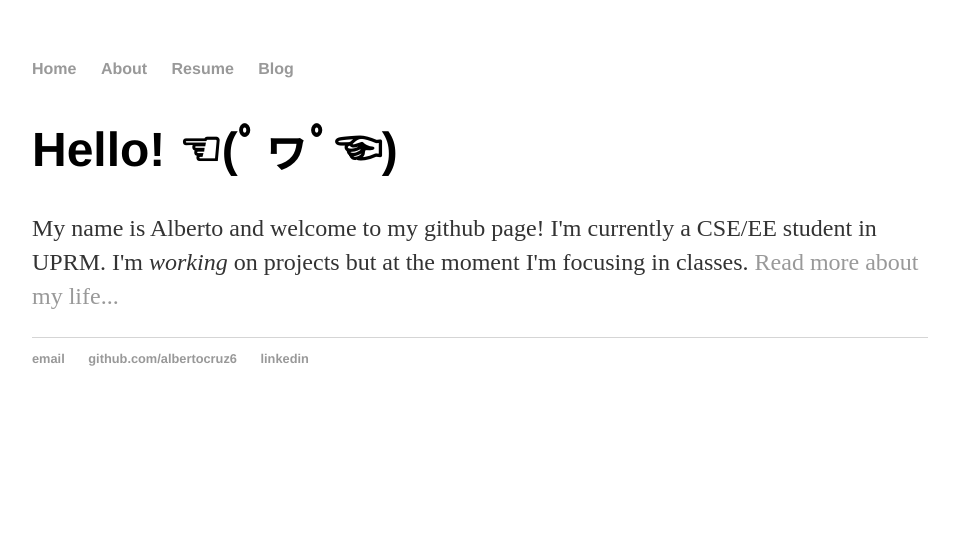
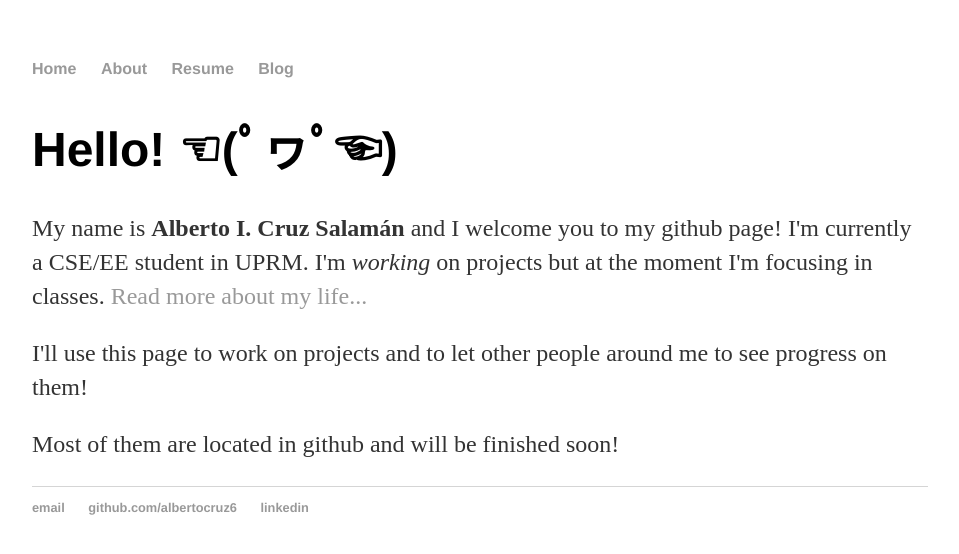
Before and after one commit to albertocruz6/albertocruz6.github.io, a Jekyll site: the page built from index.html, in a window 1280 px wide. Shown: the top 554 px of the page, without its empty margins (160-1119 px from the left). Built offline with Jekyll 4.4.1, drawn with Linux system fonts in a browser that asks for light colours.

Commit message:
Update index.html

```diff
--- a/index.html
+++ b/index.html
@@ -5,5 +5,7 @@ title: Alberto Cruz Salamán
 
 <div class="blurb">
         <h1>Hello! ☜(ﾟヮﾟ☜)</h1>
-	<p> My name is Alberto and welcome to my github page! I'm currently a CSE/EE student in UPRM. I'm <em>working</em> on projects but at the moment I'm focusing in classes. <a href="/about">Read more about my life...</a></p>
+	<p> My name is <strong>Alberto I. Cruz Salamán</strong> and I welcome you to my github page! I'm currently a CSE/EE student in UPRM. I'm <em>working</em> on projects but at the moment I'm focusing in classes. <a href="/about">Read more about my life...</a></p>
+	<p> I'll  use this page to work on projects and to let other people around me to see progress on them! </p>
+	<p> Most of them are located in github and will be finished soon!</p>
 </div><!-- /.blurb -->
```
